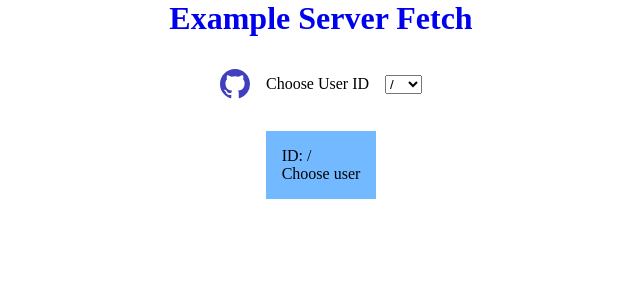
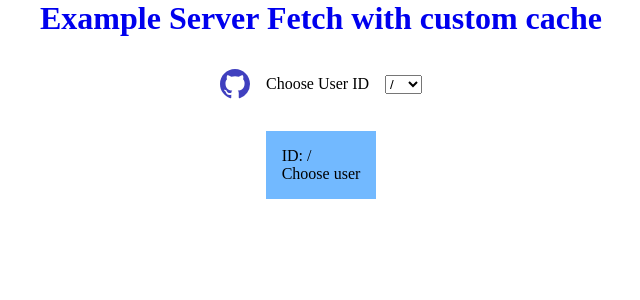
Before and after one commit to denisso/next13-app-exp, a Next.js app: page / in a window 1280 px wide. Shown: the top 300 px of the page, without its empty margins (319-959 px from the left). Built offline with nearby package versions, Linux system fonts and the light colour scheme.

Commit message:
fix
fix readme


fix example name and links

```diff
--- a/app/layout.tsx
+++ b/app/layout.tsx
@@ -36,14 +36,14 @@ export default function RootLayout({
               target="_blank"
               href="https://beta.nextjs.org/docs/api-reference/fetch"
             >
-              Example Server Fetch
+              Example Server Fetch with custom cache
             </a>
           </h1>
           <ClientContext>
             <header className={styles.header}>
               <div className={styles.logo}>
                 <a
-                  href="https://github.com/denisso/next13-app-exp/tree/server-fetch"
+                  href="https://github.com/denisso/next13-app-exp/tree/server-fetch-custom-cache"
                   className="imageLink"
                   rel="noreferrer"
                   target="_blank"
--- a/components/ServerComponent.tsx
+++ b/components/ServerComponent.tsx
@@ -1,6 +1,6 @@
 import { fetchData } from "@/lib/fetchData";
 
 export const ServerComponent = async ({ id }: { id: string }) => {
-  const { data } = await fetchData(id);
-  return <section>{JSON.stringify(data)}</section>;
+  const  data  = await fetchData(id);
+  return <section>{data}</section>;
 };
```
Also changed, not shown: 1 other file (tests, documents, lock files or other folders).
